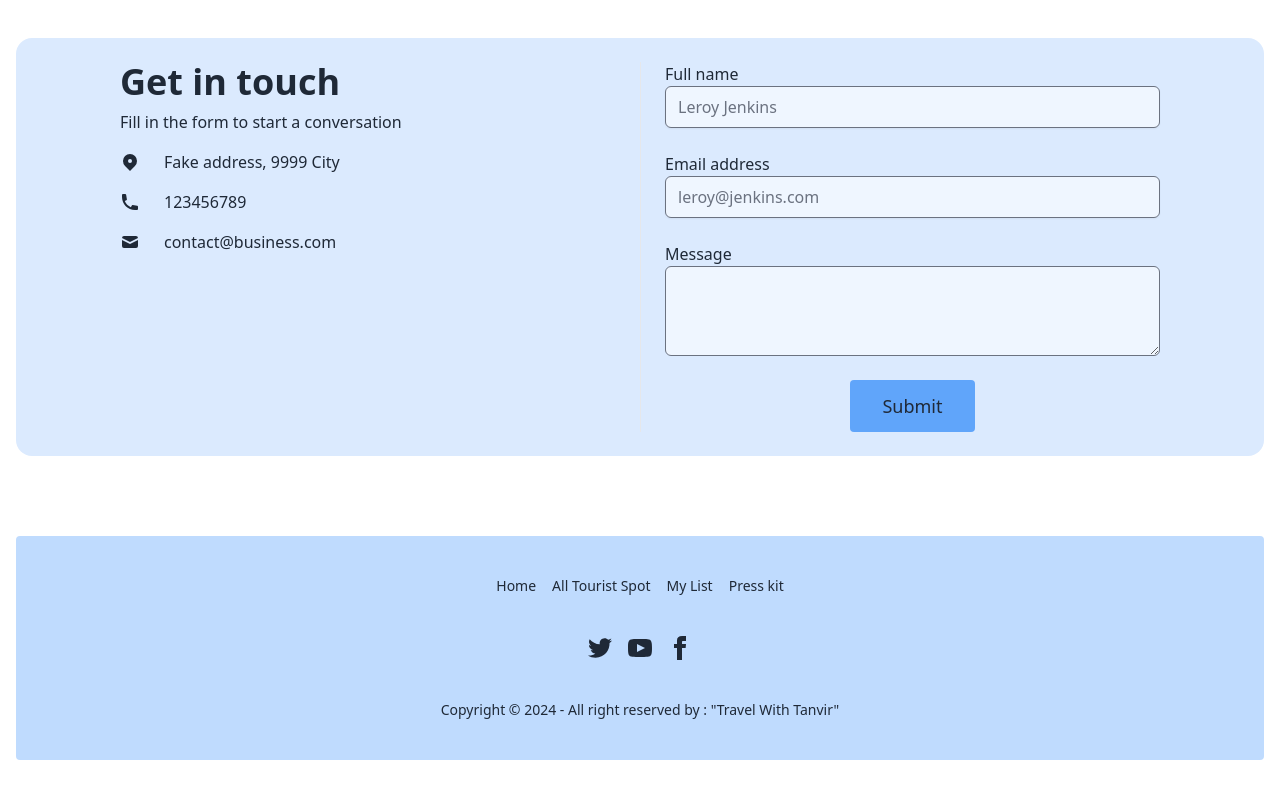
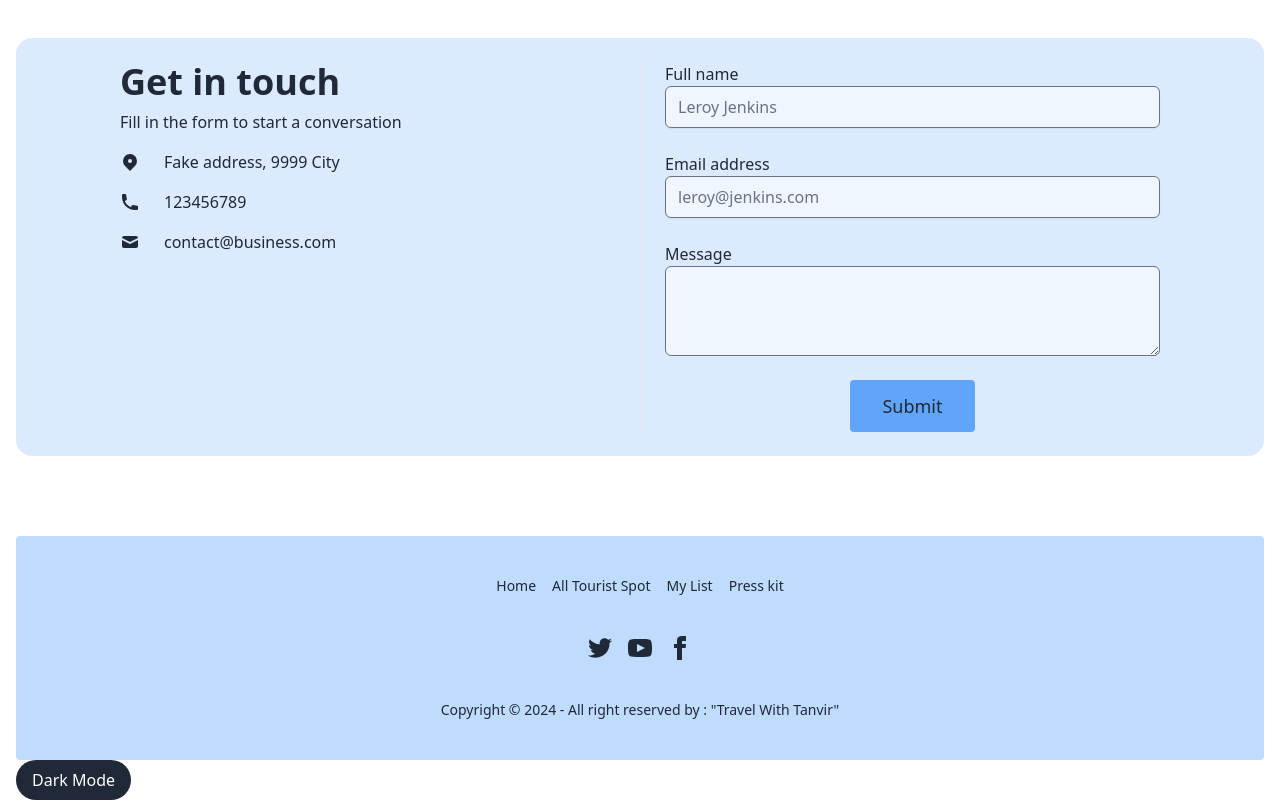
Before and after one commit to TanvirRahman888/Travel-With-Tanvir-Client, a React (Vite) app: page / in a window 1280 px wide. Shown: the part 3085-3885 px from the top of the page. Before the commit the page ends 3845 px from the top, so only its background shows below. Built offline with nearby package versions, Linux system fonts and the light colour scheme; no server answers.

Commit message:
Add installation Process

```diff
--- a/index.html
+++ b/index.html
@@ -4,7 +4,7 @@
     <meta charset="UTF-8" />
     <link rel="icon"  href="./public/vite.png" />
     <meta name="viewport" content="width=device-width, initial-scale=1.0" />
-    <title>Vite + React</title>
+    <title>Travel with Tanvir</title>
   </head>
   <body>
     <div id="root"></div>
--- a/package.json
+++ b/package.json
@@ -12,6 +12,7 @@
   "dependencies": {
     "@syncfusion/ej2-react-grids": "^25.1.41",
     "animate.css": "^4.1.1",
+    "aos": "^3.0.0-beta.6",
     "firebase": "^10.11.1",
     "localforage": "^1.10.0",
     "match-sorter": "^6.3.4",
--- a/src/Component/Home/Home.jsx
+++ b/src/Component/Home/Home.jsx
@@ -8,10 +8,12 @@ import TopAttractions from "../TopAttractions/TopAttractions";
 
 
 
+
 const Home = () => {
     useEffect(()=>{
         document.title="Travel with Tanvir"
     },[])
+
 
     return (
         <div>
--- a/src/Component/Root/Root.jsx
+++ b/src/Component/Root/Root.jsx
@@ -1,13 +1,16 @@
 import { Outlet } from "react-router-dom";
 import Navbar from "../Navbar/Navbar";
 import Footer from "../Footer/Footer";
+import ThemeSwitcher from "../ThemeSwitcher";
 
 const Root = () => {
     return (
-        <div className="container px-4 mx-auto">
+        <div className="container px-4 mx-auto dark:bg-orange-500">
             <Navbar/>
             <Outlet></Outlet>
             <Footer></Footer>
+            <ThemeSwitcher></ThemeSwitcher>
+
         </div>
     );
 };
--- a/src/Component/Spot/Spot.jsx
+++ b/src/Component/Spot/Spot.jsx
@@ -1,17 +1,19 @@
-import { Zoom } from "react-awesome-reveal";
 import { Link } from "react-router-dom";
+import AOS from 'aos';
+import 'aos/dist/aos.css';
+AOS.init();
 
 
 const Spot = ({ spot }) => {
     const { spotName, countryName, location, cost, image, seasonality, duration, yearlyVisitors, _id } = spot;
 
     return (
-        <div className="flex flex-col gap-2 p-5 bg-blue-50 rounded-2xl min-h-52">
+        <div className="flex flex-col gap-2 p-5 bg-blue-50 rounded-2xl min-h-52" data-aos="fade-up-right">
 
             <h3 className="text-lg font-bold mb-3 ">
                 {spotName}, {location}, {countryName}
             </h3>
-            <Zoom className="flex-grow"><img src={image} alt="Location Image" className="h-full rounded-xl" /></Zoom>
+            <img src={image} alt="Location Image" className=" flex-grow rounded-xl" />
             <h3 className=""><span className="font-semibold">Seasonality: </span>{seasonality}</h3>
 
             <div className="flex items-end gap-2 mb-3 ">
--- /dev/null
+++ b/src/Component/ThemeSwitcher.jsx
@@ -0,0 +1,35 @@
+//Dark Mode
+import { useState, useEffect } from 'react';
+
+const ThemeSwitcher = () => {
+    const [darkMode, setDarkMode] = useState(false);
+
+    useEffect(() => {
+        const isDarkMode = localStorage.getItem('darkMode') === 'true';
+        setDarkMode(isDarkMode);
+    }, []);
+
+    useEffect(() => {
+        document.documentElement.classList.toggle('dark', darkMode);
+        localStorage.setItem('darkMode', darkMode);
+    }, [darkMode]);
+
+    const toggleDarkMode = () => {
+        setDarkMode((prevMode) => !prevMode);
+    };
+
+    return (
+        <button
+          onClick={toggleDarkMode}
+          className={`px-4 py-2 rounded-full ${
+            darkMode ? 'bg-yellow-400' : 'bg-gray-800'
+          } ${
+            darkMode ? 'text-gray-900' : 'text-white'
+          } transition-colors duration-200`}
+        >
+          {darkMode ? 'Light Mode' : 'Dark Mode'}
+        </button>
+      );
+};
+
+export default ThemeSwitcher;
--- a/src/Component/TouristSpot/TouristSpot.jsx
+++ b/src/Component/TouristSpot/TouristSpot.jsx
@@ -2,7 +2,7 @@ import { useContext, useEffect } from "react";
 import { useLoaderData } from "react-router-dom";
 import { AuthContext } from "../Provider/AuthProvider";
 import Spot from "../Spot/Spot";
-import { Zoom } from "react-awesome-reveal";
+
 
 
 const TouristSpot = () => {
--- a/tailwind.config.js
+++ b/tailwind.config.js
@@ -4,6 +4,10 @@ export default {
     "./index.html",
     "./src/**/*.{js,ts,jsx,tsx}",
   ],
+  //Dark Mode
+  // purge: [],
+ darkMode: 'class', // Enables dark mode based on the class applied to the HTML tag
+ //Dark Mode
   theme: {
     extend: {},
   },
```
Also changed, not shown: src/Component/UpdateProfile/UpdateProfile.jsx (+11 -11 lines), src/Component/Login/Register/Register.jsx (indentation only), 2 other files (tests, documents, lock files or other folders).
